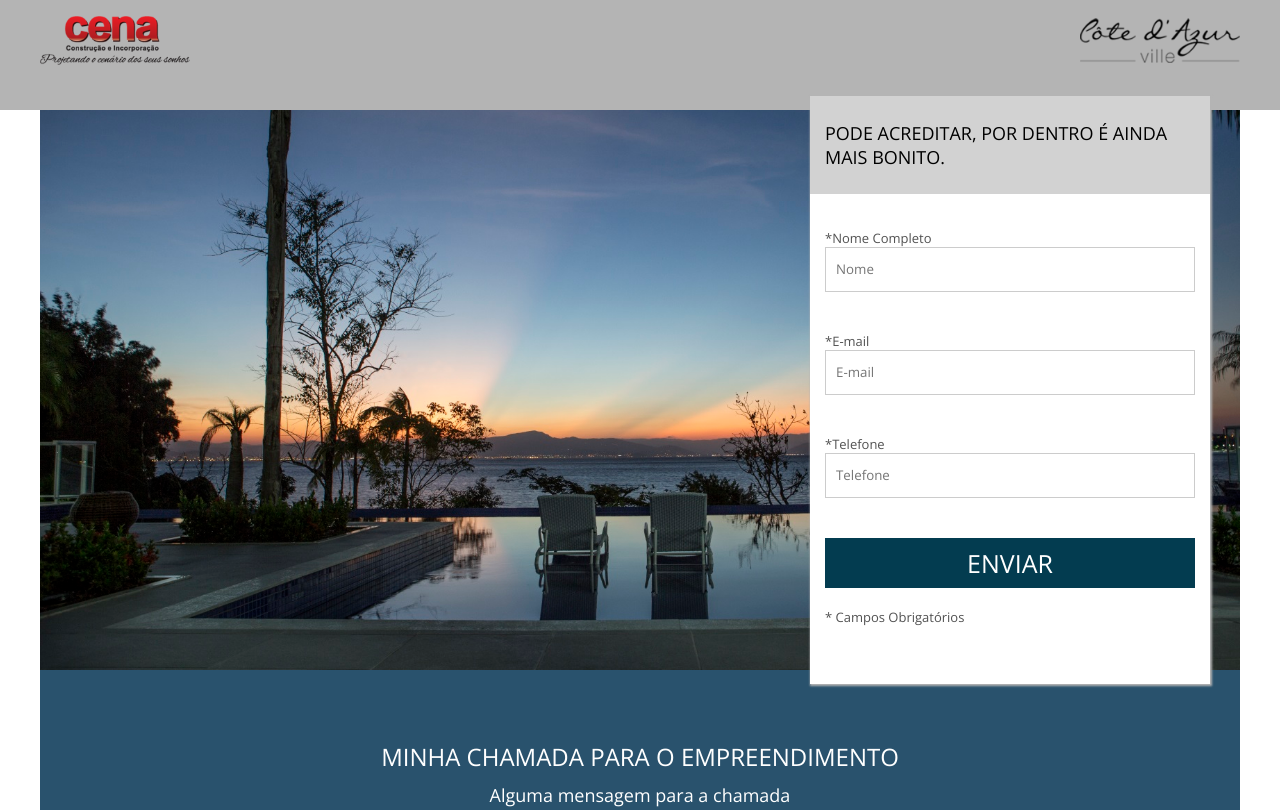
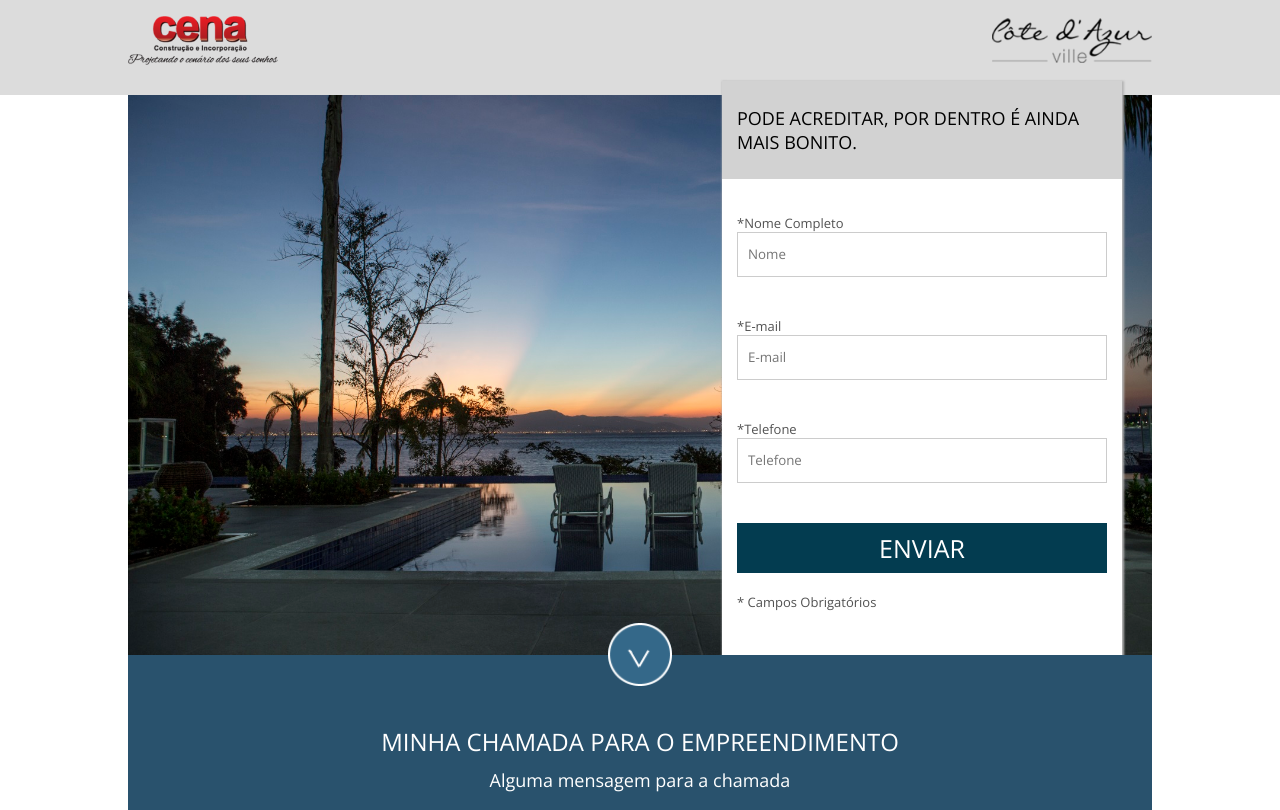
Before and after one commit to marcusluccas/Project-02-Danki-Code, a plain HTML site: page index.html in a window 1280 px wide. Shown: the top 810 px of the page. Drawn offline with nearby package versions, Linux system fonts and the light colour scheme.

Commit message:
Project completed

```diff
--- a/css/style.css
+++ b/css/style.css
@@ -12,7 +12,7 @@ html, body{
 /*Divs gerais!*/
 .container{
     width: 100%;
-    max-width: 1200px;
+    max-width: 1024px;
     margin: 0 auto;
 }
 
@@ -22,8 +22,8 @@ html, body{
 /******/
 
 header{
-    background-color: rgb(180, 180, 180);
-    padding: 10px 2% 40px 2%;
+    background-color: rgb(220, 220, 220);
+    padding: 10px 2% 25px 2%;
 }
 
 .logo-1{
@@ -119,6 +119,19 @@ section.chamada{
     z-index: 1;
     width: 100%;
     text-align: center;
+    position: relative;
+}
+
+.icone-seta{
+    position: absolute;
+    left: 50%;
+    top: -32px;
+    transform: translateX(-50%);
+    -ms-transform: translateX(-50%);
+    width: 64px;
+    height: 64px;
+    background-size: 100% 100%;
+    background-image: url('../images/arrow.png');
 }
 
 section.chamada div.container{
@@ -166,17 +179,14 @@ section.chamada p{
     color: white;
 }
 
-footer{
+footer .container{
     text-align: center;
     padding: 20px 0;
+    background-color: rgb(220, 220, 220);
 }
 
 footer img{
-    width: 120px;
-}
-
-footer p{
-    margin-top: 8px;
+    width: 130px;
 }
 
 @media screen and (max-width: 768px){
--- a/index.html
+++ b/index.html
@@ -51,6 +51,7 @@
     </section><!--cover-form-->
 
     <section class="chamada">
+        <div class="icone-seta"></div>
         <div class="container">
             <div><h2>Minha chamada para o empreendimento</h2></div>
             <div><p>Alguma mensagem para a chamada</p></div>
@@ -88,9 +89,9 @@
         </div><!--container-->
     </section><!--mosaico-->
     <footer>
-        <img src="images/logo1.png">
-        <p>Todos os direitos reservados</p>
-        <p>Contato: 3222-99999</p>
+        <div class="container">
+            <img src="images/logo1.png">
+        </div><!--container-->
     </footer>
 </body>
 </html>
```
